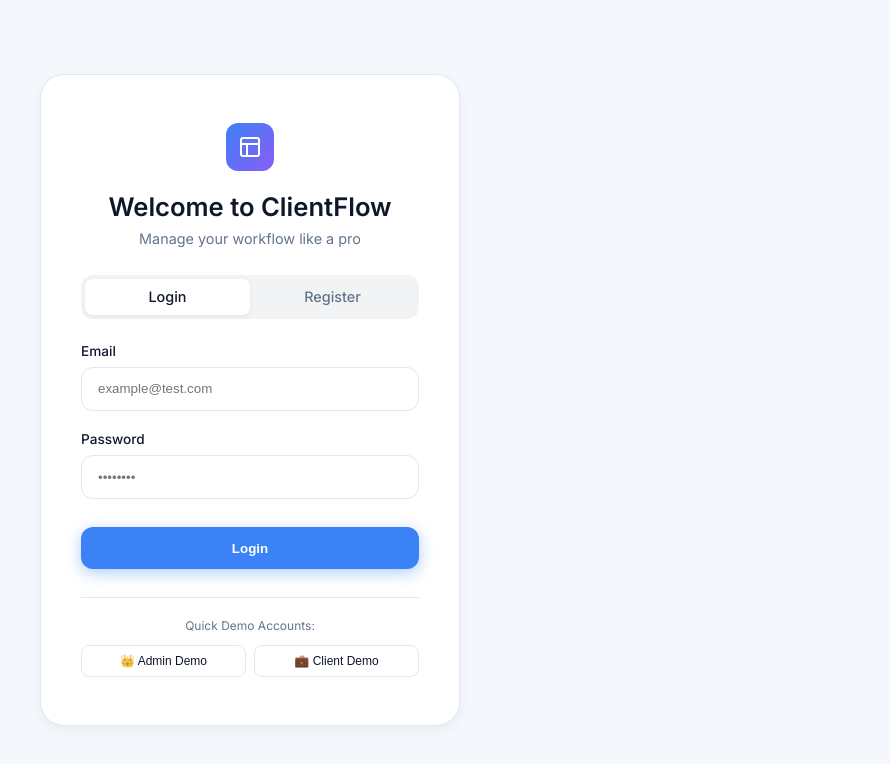
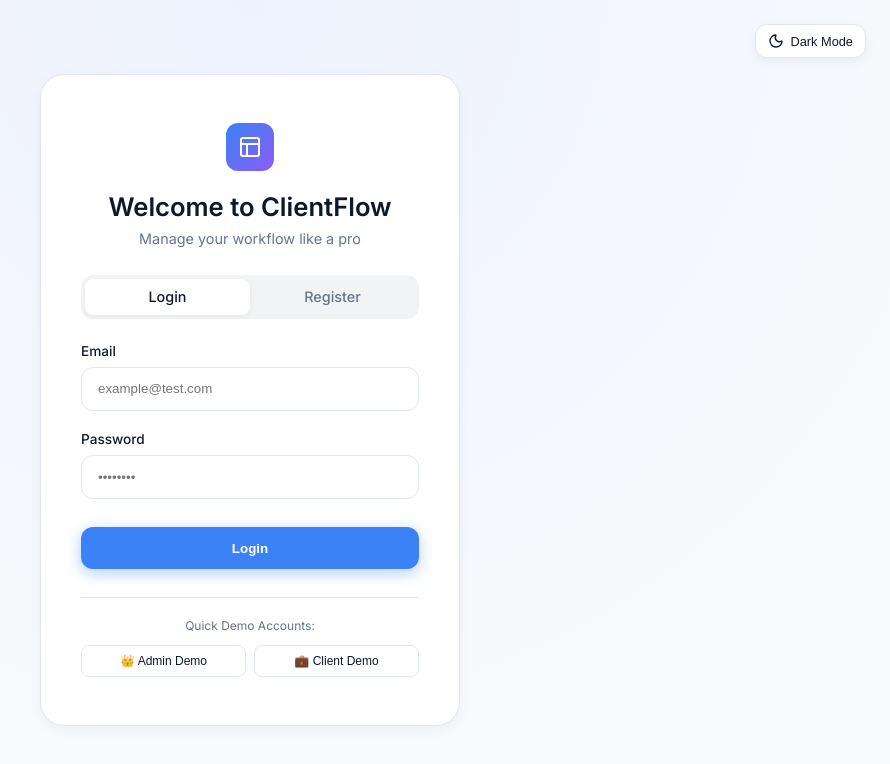
Before and after one commit to kenenisabeyan/clientflow, a React (Vite) app in the folder client/: page /login in a window 1280 px wide. Shown: the top 764 px of the page, without its empty margins (390-1280 px from the left). Built offline with nearby package versions, Linux system fonts and the light colour scheme; no server answers.

Commit message:
feat: set light brightness mode as default and add theme toggle to auth pages

```diff
--- a/client/index.html
+++ b/client/index.html
@@ -1,10 +1,16 @@
 <!doctype html>
-<html lang="en">
+<html lang="en" class="light">
 
 <head>
   <meta charset="UTF-8" />
   <meta name="viewport" content="width=device-width, initial-scale=1.0" />
   <title>ClientFlow</title>
+  <script>
+    (function () {
+      const theme = localStorage.getItem('clientflow_theme') || 'light';
+      document.documentElement.className = theme;
+    })();
+  </script>
 </head>
 
 <body>
--- a/client/src/context/ThemeContext.tsx
+++ b/client/src/context/ThemeContext.tsx
@@ -11,14 +11,24 @@ const ThemeContext = createContext<ThemeContextType | undefined>(undefined);
 
 export function ThemeProvider({ children }: { children: React.ReactNode }) {
   const [theme, setTheme] = useState<Theme>(() => {
-    const savedTheme = localStorage.getItem('theme');
-    if (savedTheme === 'light' || savedTheme === 'dark') return savedTheme;
-    return window.matchMedia('(prefers-color-scheme: dark)').matches ? 'dark' : 'light';
+    // Default to 'light' (brightness/light mode) by default
+    const savedTheme = localStorage.getItem('clientflow_theme');
+    if (savedTheme === 'light' || savedTheme === 'dark') {
+      return savedTheme;
+    }
+    return 'light';
   });
 
   useEffect(() => {
-    localStorage.setItem('theme', theme);
-    document.documentElement.className = theme; // Applies .light or .dark to <html>
+    localStorage.setItem('clientflow_theme', theme);
+    document.documentElement.className = theme;
+    if (theme === 'dark') {
+      document.documentElement.classList.add('dark');
+      document.documentElement.classList.remove('light');
+    } else {
+      document.documentElement.classList.remove('dark');
+      document.documentElement.classList.add('light');
+    }
   }, [theme]);
 
   const toggleTheme = () => {
--- a/client/src/index.css
+++ b/client/src/index.css
@@ -66,9 +66,11 @@ body {
   align-items: center;
   justify-content: center;
   min-height: 100vh;
-  background: var(--bg-color);
+  background: #f8fafc;
+  background: radial-gradient(circle at 50% 0%, #eef2ff 0%, #f8fafc 75%);
   background-size: cover;
   background-position: center;
+  position: relative;
 }
 
 html.dark .auth-page {
--- a/client/src/pages/Login.tsx
+++ b/client/src/pages/Login.tsx
@@ -1,6 +1,8 @@
 import { useState } from 'react';
 import { useAuth } from '../context/AuthContext';
+import { useTheme } from '../context/ThemeContext';
 import { Link, useNavigate } from 'react-router-dom';
+import { Sun, Moon } from 'lucide-react';
 
 export default function Login() {
   const [email, setEmail] = useState('');
@@ -8,6 +10,7 @@ export default function Login() {
   const [error, setError] = useState('');
   const [submitting, setSubmitting] = useState(false);
   const { login } = useAuth();
+  const { theme, toggleTheme } = useTheme();
   const navigate = useNavigate();
 
   const handleSubmit = async (e: React.FormEvent) => {
@@ -36,6 +39,34 @@ export default function Login() {
 
   return (
     <div className="auth-page">
+      {/* Theme Toggle Button */}
+      <button
+        type="button"
+        onClick={toggleTheme}
+        style={{
+          position: 'absolute',
+          top: '1.5rem',
+          right: '1.5rem',
+          padding: '0.5rem 0.75rem',
+          background: 'var(--surface)',
+          border: '1px solid var(--surface-border)',
+          borderRadius: '12px',
+          color: 'var(--text-main)',
+          cursor: 'pointer',
+          display: 'flex',
+          alignItems: 'center',
+          gap: '0.4rem',
+          boxShadow: 'var(--glass-shadow)',
+          fontSize: '0.8rem',
+          fontWeight: 500,
+          zIndex: 10
+        }}
+        title="Switch Light/Dark Mode"
+      >
+        {theme === 'dark' ? <Sun size={16} /> : <Moon size={16} />}
+        <span>{theme === 'dark' ? 'Light Mode' : 'Dark Mode'}</span>
+      </button>
+
       <div style={{
         width: '420px', maxWidth: '90%',
         background: 'var(--surface)', border: '1px solid var(--surface-border)',
--- a/client/src/pages/Register.tsx
+++ b/client/src/pages/Register.tsx
@@ -1,6 +1,8 @@
 import { useState } from 'react';
 import { useAuth } from '../context/AuthContext';
+import { useTheme } from '../context/ThemeContext';
 import { Link, useNavigate } from 'react-router-dom';
+import { Sun, Moon } from 'lucide-react';
 
 export default function Register() {
   const [name, setName] = useState('');
@@ -9,6 +11,7 @@ export default function Register() {
   const [error, setError] = useState('');
   const [submitting, setSubmitting] = useState(false);
   const { register } = useAuth();
+  const { theme, toggleTheme } = useTheme();
   const navigate = useNavigate();
 
   const handleSubmit = async (e: React.FormEvent) => {
@@ -31,6 +34,34 @@ export default function Register() {
 
   return (
     <div className="auth-page">
+      {/* Theme Toggle Button */}
+      <button
+        type="button"
+        onClick={toggleTheme}
+        style={{
+          position: 'absolute',
+          top: '1.5rem',
+          right: '1.5rem',
+          padding: '0.5rem 0.75rem',
+          background: 'var(--surface)',
+          border: '1px solid var(--surface-border)',
+          borderRadius: '12px',
+          color: 'var(--text-main)',
+          cursor: 'pointer',
+          display: 'flex',
+          alignItems: 'center',
+          gap: '0.4rem',
+          boxShadow: 'var(--glass-shadow)',
+          fontSize: '0.8rem',
+          fontWeight: 500,
+          zIndex: 10
+        }}
+        title="Switch Light/Dark Mode"
+      >
+        {theme === 'dark' ? <Sun size={16} /> : <Moon size={16} />}
+        <span>{theme === 'dark' ? 'Light Mode' : 'Dark Mode'}</span>
+      </button>
+
       <div style={{
         width: '420px', maxWidth: '90%',
         background: 'var(--surface)', border: '1px solid var(--surface-border)',
```
